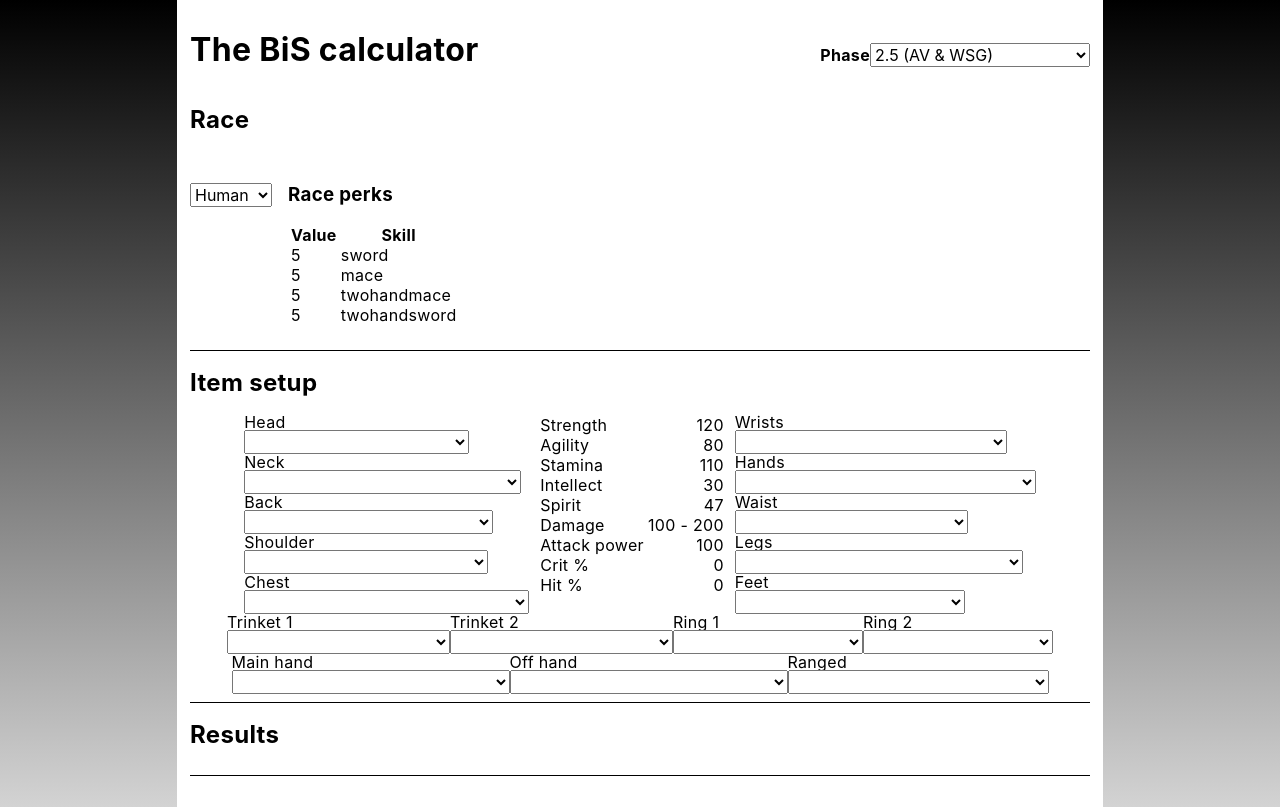
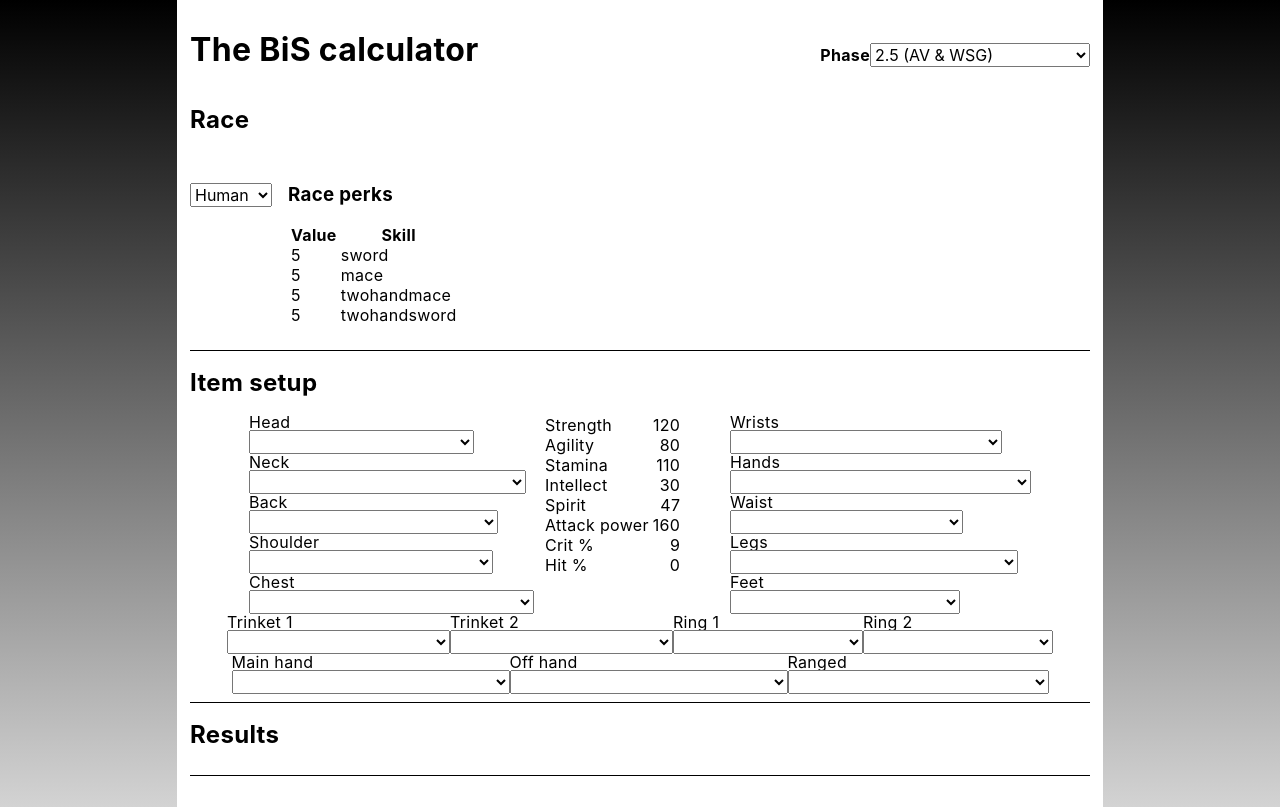
Before and after one commit to peterholmberg/classic-warrior-dps-calc, a React app: page / in a window 1280 px wide. Built offline with nearby package versions, Linux system fonts and the light colour scheme.

Commit message:
Recalculate basic stats and show in Stats table (#22)
* first things

* typo

* add calculator utils and tests

* recalculating stats

* Update calculators.ts

```diff
--- a/package.json
+++ b/package.json
@@ -38,11 +38,13 @@
     "@babel/preset-env": "^7.7.6",
     "@babel/preset-react": "^7.7.4",
     "@babel/preset-typescript": "^7.7.4",
+    "@types/jest": "^24.0.25",
     "@types/react-dom": "^16.9.4",
     "@types/react-redux": "^7.1.5",
     "babel-loader": "^8.0.6",
     "css-loader": "^3.3.0",
     "html-webpack-plugin": "^3.2.0",
+    "jest": "^24.9.0",
     "style-loader": "^1.0.1",
     "ts-loader": "^6.2.1",
     "tslint": "^5.20.1",
--- a/src/components/StatsTable.tsx
+++ b/src/components/StatsTable.tsx
@@ -1,6 +1,6 @@
 import React, { FC } from 'react';
 import { css } from 'emotion';
-import { CharacterStats } from '../types/character';
+import { Attributes } from '../types/character';
 
 const getStatsStyle = () => {
   return {
@@ -15,7 +15,7 @@ const getStatsStyle = () => {
 };
 
 interface Props {
-  stats: CharacterStats;
+  stats: Attributes;
 }
 
 export const StatsTable: FC<Props> = ({ stats }) => {
@@ -45,12 +45,6 @@ export const StatsTable: FC<Props> = ({ stats }) => {
             <td className={style.valueCell}>{stats.spirit}</td>
           </tr>
           <tr>
-            <td>Damage</td>
-            <td
-              className={style.valueCell}
-            >{`${stats.mainHandDamage[0]} - ${stats.mainHandDamage[1]}`}</td>
-          </tr>
-          <tr>
             <td>Attack power</td>
             <td className={style.valueCell}>{stats.attackPower}</td>
           </tr>
--- a/src/components/WeaponTier.tsx
+++ b/src/components/WeaponTier.tsx
@@ -83,7 +83,7 @@ class WeaponTier extends PureComponent<Props> {
             slotName="Main hand"
             options={mainHandWeapons}
             onChangeHandler={this.handleMainHandChange}
-            value={character.mainHand.wowHeadId}
+            value={character.items.mainHand.wowHeadId}
           />
         </div>
         <div className="offhand">
@@ -91,7 +91,7 @@ class WeaponTier extends PureComponent<Props> {
             slotName="Off hand"
             options={offHandWeapons}
             onChangeHandler={this.handleOffHandChange}
-            value={character.offHand.wowHeadId}
+            value={character.items.offHand.wowHeadId}
           />
         </div>
         <div className="ranged">
@@ -99,7 +99,7 @@ class WeaponTier extends PureComponent<Props> {
             slotName="Ranged"
             options={rangedWeapons}
             onChangeHandler={this.handleRangedChange}
-            value={character.ranged.wowHeadId}
+            value={character.items.ranged.wowHeadId}
           />
         </div>
       </div>
--- /dev/null
+++ b/src/data/character/baseStats.ts
@@ -0,0 +1,87 @@
+import { getCritChance } from '../../utils/calculators';
+import { BasicAttributes, Race } from '../../types/character';
+
+/*
+  Character level / 3 - 20
+  https://vanilla-wow.fandom.com/wiki/Attack_power
+*/
+const BASE_ATTACK_POWER = 160;
+
+export const getBaseStats = (race: Race) => {
+  const stats = baseStats[race];
+  const crit = getCritChance(stats.agility, 0);
+
+  return {
+    ...stats,
+    crit,
+    attackPower: BASE_ATTACK_POWER,
+    hit: 0,
+  };
+};
+
+const baseStats: { [key in Race]: BasicAttributes } = {
+  human: {
+    strength: 120,
+    agility: 80,
+    stamina: 110,
+    intellect: 30,
+    spirit: 47,
+    defense: 300,
+  },
+  gnome: {
+    strength: 115,
+    agility: 83,
+    stamina: 109,
+    intellect: 35,
+    spirit: 45,
+    defense: 300,
+  },
+  dwarf: {
+    strength: 122,
+    agility: 76,
+    stamina: 113,
+    intellect: 29,
+    spirit: 44,
+    defense: 300,
+  },
+  nightelf: {
+    strength: 117,
+    agility: 85,
+    stamina: 109,
+    intellect: 30,
+    spirit: 45,
+    defense: 300,
+  },
+  orc: {
+    strength: 123,
+    agility: 77,
+    stamina: 112,
+    intellect: 27,
+    spirit: 48,
+    defense: 300,
+  },
+  tauren: {
+    strength: 125,
+    agility: 75,
+    stamina: 112,
+    intellect: 25,
+    spirit: 47,
+    defense: 300,
+  },
+  troll: {
+    strength: 121,
+    agility: 82,
+    stamina: 111,
+    intellect: 26,
+    spirit: 46,
+    defense: 300,
+  },
+  undead: {
+    strength: 119,
+    agility: 78,
+    stamina: 111,
+    intellect: 28,
+    spirit: 50,
+    defense: 300,
+  },
+};
--- a/src/data/race.ts
+++ b/src/data/race.ts
@@ -1,5 +1,6 @@
 import { Race, RaceInfo } from '../types/character';
 import { WeaponType } from '../types/items';
+import { getBaseStats } from './character/baseStats';
 
 export const getRaces = () => {
   return Object.keys(Race).map(k => {
@@ -18,11 +19,7 @@ const raceStats: RaceInfo[] = [
   {
     race: Race.Human,
     stats: {
-      strength: 120,
-      agility: 80,
-      stamina: 110,
-      intellect: 30,
-      spirit: 47,
+      ...getBaseStats(Race.Human),
     },
     perks: [
       { value: 5, skill: WeaponType.Sword },
@@ -34,44 +31,28 @@ const raceStats: RaceInfo[] = [
   {
     race: Race.Dwarf,
     stats: {
-      strength: 122,
-      agility: 76,
-      stamina: 113,
-      intellect: 29,
-      spirit: 44,
+      ...getBaseStats(Race.Dwarf),
     },
     perks: [{ value: 5, skill: WeaponType.Guns }],
   },
   {
     race: Race.Gnome,
     stats: {
-      strength: 115,
-      agility: 83,
-      stamina: 109,
-      intellect: 35,
-      spirit: 45,
+      ...getBaseStats(Race.Gnome),
     },
     perks: [],
   },
   {
     race: Race.NightElf,
     stats: {
-      strength: 117,
-      agility: 85,
-      stamina: 109,
-      intellect: 30,
-      spirit: 45,
+      ...getBaseStats(Race.NightElf),
     },
     perks: [],
   },
   {
     race: Race.Orc,
     stats: {
-      strength: 123,
-      agility: 77,
-      stamina: 112,
-      intellect: 27,
-      spirit: 48,
+      ...getBaseStats(Race.Orc),
     },
     perks: [
       { value: 5, skill: WeaponType.Axe },
@@ -81,33 +62,21 @@ const raceStats: RaceInfo[] = [
   {
     race: Race.Tauren,
     stats: {
-      strength: 125,
-      agility: 75,
-      stamina: 112,
-      intellect: 25,
-      spirit: 47,
+      ...getBaseStats(Race.Tauren),
     },
     perks: [],
   },
   {
     race: Race.Troll,
     stats: {
-      strength: 121,
-      agility: 82,
-      stamina: 111,
-      intellect: 26,
-      spirit: 46,
+      ...getBaseStats(Race.Troll),
     },
     perks: [{ value: 5, skill: WeaponType.Bows }],
   },
   {
     race: Race.Undead,
     stats: {
-      strength: 119,
-      agility: 78,
-      stamina: 111,
-      intellect: 28,
-      spirit: 50,
+      ...getBaseStats(Race.Undead),
     },
     perks: [],
   },
--- /dev/null
+++ b/src/rules/warrior.tsx
@@ -0,0 +1,3 @@
+export const rules = {
+  hitCap: 9,
+};
--- a/src/state/characterReducer.ts
+++ b/src/state/characterReducer.ts
@@ -1,16 +1,13 @@
-import {
-  CharacterState,
-  CharacterStats,
-  Class,
-  Race,
-} from '../types/character';
+import { Attributes, CharacterState, Class, Race } from '../types/character';
 import { createSlice, PayloadAction } from '@reduxjs/toolkit';
 import { Item, ItemSlot, Weapon } from '../types/items';
 import { getRaceStats } from '../data/race';
+import { getBonusStatsFromItems, recalculateStats } from '../utils/calculators';
 
 const initialCharacterState: CharacterState = {
   race: Race.Human,
   class: Class.Warrior,
+  items: {
     head: {} as Item,
     neck: {} as Item,
     back: {} as Item,
@@ -28,13 +25,15 @@ const initialCharacterState: CharacterState = {
     mainHand: {} as Weapon,
     offHand: {} as Weapon,
     ranged: {} as Weapon,
+  },
   stats: {
     ...getRaceStats(Race.Human)?.stats,
-    hit: 0,
-    crit: 0,
-    attackPower: 100,
-    mainHandDamage: [100, 200],
-    rangedDamage: [50, 100],
+  },
+  bonusStats: {} as Attributes,
+  damage: {
+    mainHandDamage: [56, 57],
+    meleeDps: [27.75, 0],
+    rangedDamage: [0, 0],
   },
 };
 
@@ -60,25 +59,63 @@ export const characterSlice = createSlice<
   initialState: initialCharacterState,
   reducers: {
     setItemAction(state: any, action: any) {
-      return { ...state, [action.payload.itemSlot]: action.payload };
+      const newState = {
+        ...state,
+        items: { ...state.items, [action.payload.itemSlot]: action.payload },
+      };
+      const bonusStats = getBonusStatsFromItems(newState.items);
+
+      return {
+        ...newState,
+        stats: recalculateStats(newState),
+        bonusStats: bonusStats,
+      };
     },
     setMainHandWeaponAction(state: CharacterState, action: any) {
-      return action.payload.itemSlot === ItemSlot.TwoHand
-        ? { ...state, mainHand: action.payload, offHand: {} as Weapon }
+      const newState =
+        action.payload.itemSlot === ItemSlot.TwoHand
+          ? {
+              ...state,
+              items: {
+                ...state.items,
+                mainHand: action.payload,
+                offHand: {} as Weapon,
+              },
+            }
           : {
               ...state,
-            mainHand: action.payload,
-            stats: recalculateStats({ ...state, mainHand: action.payload }),
+              items: { ...state.items, mainHand: action.payload },
             };
+
+      const bonusStats = getBonusStatsFromItems(newState.items);
+
+      return { ...newState, bonusStats, stats: recalculateStats(newState) };
     },
     setOffHandWeaponAction(state: CharacterState, action: any) {
-      return { ...state, offHand: action.payload };
+      const newState = {
+        ...state,
+        items: { ...state.items, offHand: action.payload },
+      };
+      const bonusStats = getBonusStatsFromItems(state.items);
+
+      return { ...newState, bonusStats, stats: recalculateStats(newState) };
     },
     setRangedWeaponAction(state: CharacterState, action: any) {
-      return { ...state, ranged: action.payload };
+      const newState = {
+        ...state,
+        items: { ...state.items, ranged: action.payload },
+      };
+      const bonusStats = getBonusStatsFromItems(newState.items);
+      return { ...newState, bonusStats, stats: recalculateStats(newState) };
     },
     setMiscItemAction(state: CharacterState, action: any) {
-      return { ...state, [action.payload.slot]: action.payload.item };
+      const newState = {
+        ...state,
+        items: { ...state.items, [action.payload.slot]: action.payload.item },
+      };
+      const bonusStats = getBonusStatsFromItems(newState.items);
+
+      return { ...newState, bonusStats, stats: recalculateStats(newState) };
     },
     setRace(state: CharacterState, action: any) {
       const newState = { ...state, race: action.payload };
@@ -86,12 +123,6 @@ export const characterSlice = createSlice<
     },
   },
 });
-
-const recalculateStats = (state: CharacterState): CharacterStats => {
-  return {
-    ...state.stats,
-  };
-};
 
 export const {
   setItemAction,
--- a/src/types/character.ts
+++ b/src/types/character.ts
@@ -24,7 +24,7 @@ export enum Class {
 
 export interface RaceInfo {
   race: Race;
-  stats: BasicCharacterStats;
+  stats: Attributes;
   perks: RacePerk[];
 }
 
@@ -33,26 +33,30 @@ export interface RacePerk {
   skill: WeaponType;
 }
 
-export interface BasicCharacterStats {
+export interface BasicAttributes {
   strength: number;
   agility: number;
   stamina: number;
   intellect: number;
   spirit: number;
+  defense: number;
 }
 
-export interface CharacterStats extends BasicCharacterStats {
+export interface Attributes extends BasicAttributes {
   crit: number;
   hit: number;
   attackPower: number;
+}
+
+interface Damage {
   mainHandDamage: [number, number];
+  meleeDps: [number, number];
   offHandDamage?: [number, number];
   rangedDamage: [number, number];
+  rangedDamageDps?: number;
 }
 
-export interface CharacterState {
-  race: Race;
-  class: Class;
+export interface EquippedItems {
   head: Item;
   neck: Item;
   back: Item;
@@ -70,5 +74,13 @@ export interface CharacterState {
   mainHand: Item;
   offHand: Item;
   ranged: Item;
-  stats: CharacterStats;
 }
+
+export interface CharacterState {
+  race: Race;
+  class: Class;
+  items: EquippedItems;
+  stats: Attributes;
+  bonusStats: Attributes;
+  damage: Damage;
+}
--- /dev/null
+++ b/src/utils/calculators.ts
@@ -0,0 +1,97 @@
+import { CharacterState, Attributes, EquippedItems } from '../types/character';
+import { getBaseStats } from '../data/character/baseStats';
+
+export const recalculateStats = (state: CharacterState): Attributes => {
+  let strength: number,
+    agility: number,
+    stamina: number,
+    intellect: number,
+    spirit: number,
+    attackPower: number,
+    crit: number,
+    hit: number,
+    defense: number;
+
+  const bonusStats = getBonusStatsFromItems(state.items);
+  const baseStats = getBaseStats(state.race);
+
+  strength = baseStats.strength + bonusStats.strength;
+  agility = baseStats.agility + bonusStats.agility;
+  stamina = baseStats.stamina + bonusStats.stamina;
+  intellect = baseStats.intellect + bonusStats.intellect;
+  spirit = baseStats.spirit + bonusStats.spirit;
+  crit = getCritChance(agility, bonusStats.agility, bonusStats.crit);
+  hit = bonusStats.hit;
+  attackPower = getAttackPower(baseStats, bonusStats);
+  defense = baseStats.defense + bonusStats.defense;
+
+  return {
+    strength,
+    agility,
+    stamina,
+    intellect,
+    spirit,
+    attackPower,
+    crit,
+    hit,
+    defense,
+  };
+};
+
+export const getBonusStatsFromItems = (items: EquippedItems): Attributes => {
+  let strength = 0,
+    agility = 0,
+    stamina = 0,
+    intellect = 0,
+    spirit = 0,
+    attackPower = 0,
+    crit = 0,
+    hit = 0,
+    defense = 0;
+
+  Object.values(items).forEach(i => {
+    strength += i.strength || 0;
+    agility += i.agility || 0;
+    stamina += i.stamina || 0;
+    intellect += i.intellect || 0;
+    spirit += i.spirit || 0;
+    attackPower += i.attackPower || 0;
+    crit += i.crit || 0;
+    hit += i.hit || 0;
+    defense += i.defense || 0;
+  });
+
+  return {
+    strength,
+    agility,
+    stamina,
+    intellect,
+    spirit,
+    attackPower,
+    crit,
+    hit,
+    defense,
+  };
+};
+
+export const getAttackPower = (
+  stats: Attributes,
+  bonusStats = {} as Attributes
+): number => {
+  return (
+    (stats.strength + (bonusStats.strength || 0)) * 2 +
+    (bonusStats.attackPower || 0) +
+    stats.attackPower
+  );
+};
+
+export const getCritChance = (
+  agility: number,
+  bonusAgility = 0,
+  bonusCrit = 0
+): number => {
+  // 5% crit from Cruelty (warrior, should not be a constant here)
+  const critFromTalents = 5;
+
+  return (agility + bonusAgility) / 20 + bonusCrit + critFromTalents;
+};
```
Also changed, not shown: src/components/CharacterSetup.tsx (+10 -10 lines), src/components/MiscTier.tsx (+4 -4 lines), 1 other file (tests, documents, lock files or other folders). Lines whose indentation alone changed are shown as unchanged.
